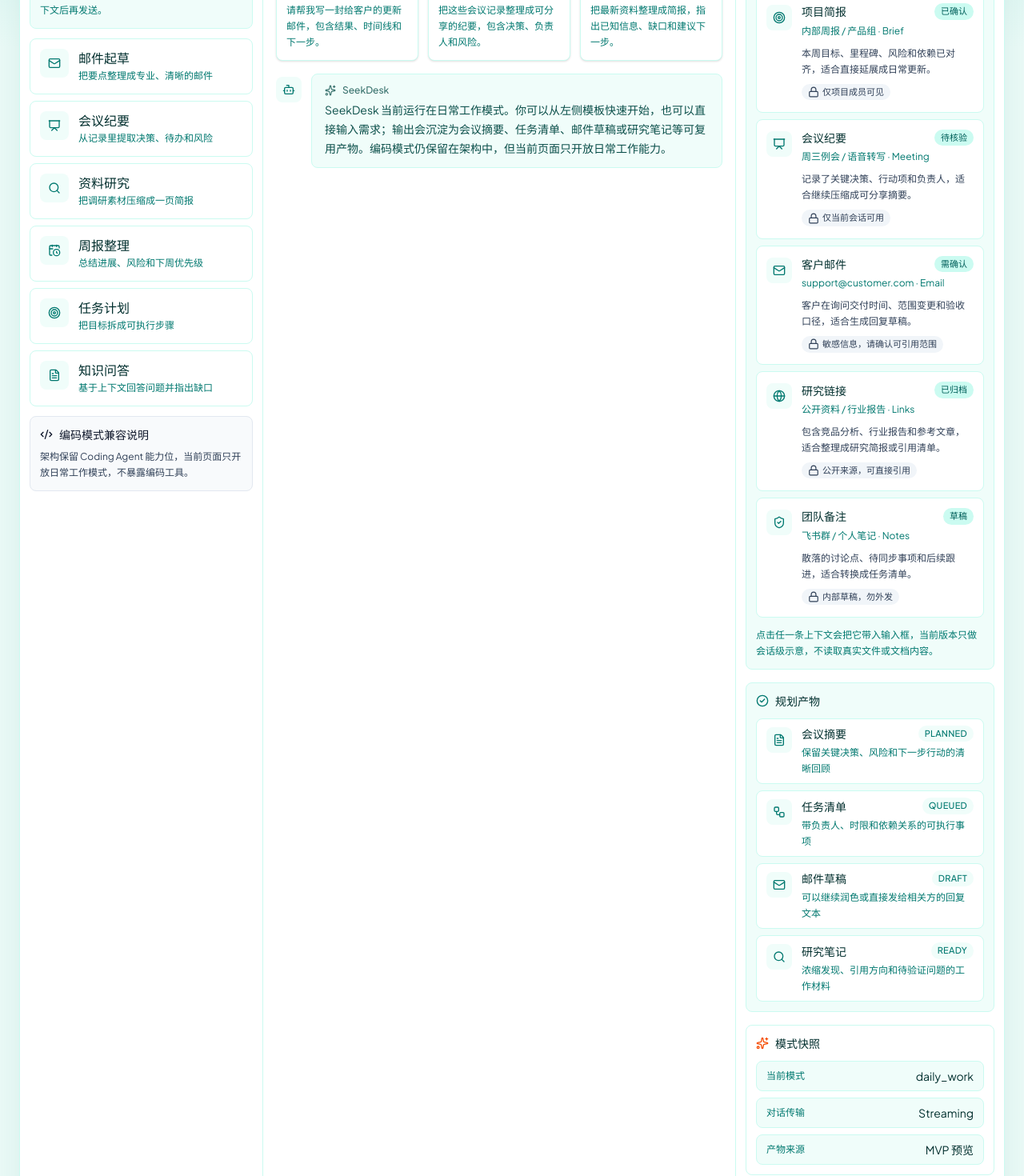
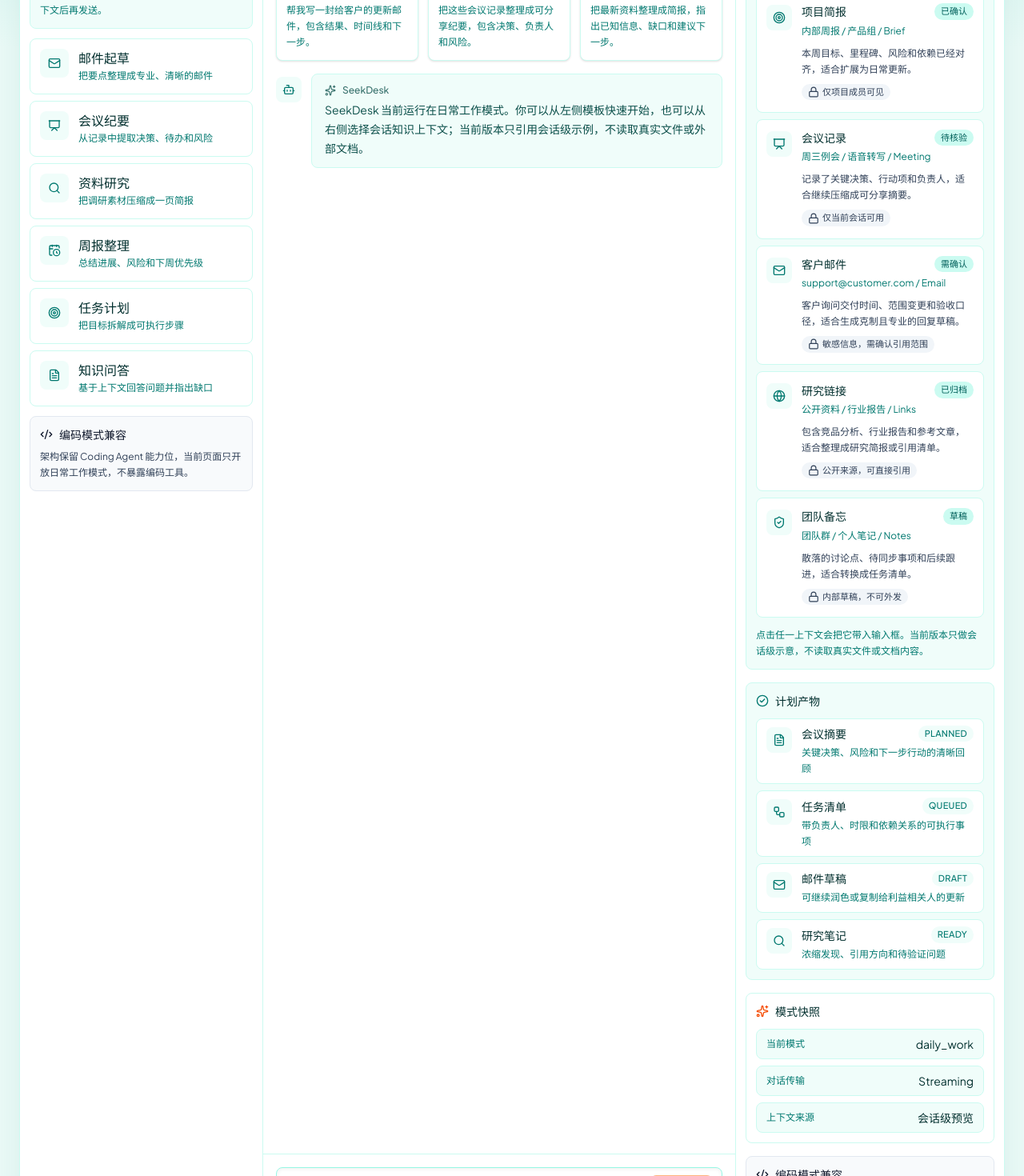
Before and after one commit to JimHanss/SeekDesk, a Next.js app in the folder apps/web/: page / in a window 1280 px wide. Shown: the part 220-1690 px from the top of the page at 80% size. Built offline with nearby package versions, Linux system fonts and the light colour scheme; no server answers.

Commit message:
fix(web): normalize session context copy

```diff
--- a/apps/web/src/app/page.tsx
+++ b/apps/web/src/app/page.tsx
@@ -61,7 +61,7 @@ interface ContextItem {
   id: string;
   title: string;
   source: string;
-  type: string;
+  sourceType: string;
   status: string;
   summary: string;
   privacy: string;
@@ -79,15 +79,15 @@ const templates: TemplateItem[] = [
     title: "邮件起草",
     description: "把要点整理成专业、清晰的邮件",
     prompt:
-      "请帮我起草一封简洁专业的邮件，说明下面的进展、关键决策和下一步行动。\n\n背景：\n- 项目：\n- 收件人：\n- 关键进展：\n- 需要对方行动：\n- 语气：清晰、友好、专业\n",
+      "帮我起草一封简洁专业的邮件，说明下面的进展、关键决定和下一步行动。\n\n背景：\n- 项目：\n- 收件人：\n- 关键进展：\n- 需要对方行动：\n- 语气：清晰、友好、专业",
     icon: Mail
   },
   {
     id: "meeting-summary",
     title: "会议纪要",
-    description: "从记录里提取决策、待办和风险",
+    description: "从记录中提取决策、待办和风险",
     prompt:
-      "请把下面的会议记录整理成可分享的会议纪要，包含：概览、关键决策、待办事项、负责人、风险和开放问题。\n\n会议记录：\n",
+      "请把下面的会议记录整理成可分享的纪要，包含：概览、关键决策、待办事项、负责人、风险和开放问题。\n\n会议记录：\n",
     icon: Presentation
   },
   {
@@ -103,13 +103,13 @@ const templates: TemplateItem[] = [
     title: "周报整理",
     description: "总结进展、风险和下周优先级",
     prompt:
-      "请把下面的信息整理成一份周报，结构为：本周进展、主要成果、风险/阻塞、下周计划。\n\n项目背景：\n本周完成：\n风险：\n下周计划：\n",
+      "请把下面的信息整理成一份周报，结构为：本周进展、主要成果、风险/阻塞、下周优先级。\n\n项目背景：\n本周完成：\n风险：\n下周计划：\n",
     icon: CalendarClock
   },
   {
     id: "task-plan",
     title: "任务计划",
-    description: "把目标拆成可执行步骤",
+    description: "把目标拆解成可执行步骤",
     prompt:
       "请为下面的目标制定任务计划，拆成阶段、列出接下来的 5 个可执行动作，并标注依赖、风险和验收标准。\n\n目标：\n截止时间：\n约束：\n",
     icon: Target
@@ -119,7 +119,7 @@ const templates: TemplateItem[] = [
     title: "知识问答",
     description: "基于上下文回答问题并指出缺口",
     prompt:
-      "请仅基于我提供的上下文回答问题。如果信息不足，请明确说明缺少什么，并只追问最少必要的信息。\n\n问题：\n上下文：\n",
+      "请仅基于我提供的上下文回答问题。如果上下文不足，请说明缺少什么，并只追问最少必要信息。\n\n问题：\n上下文：\n",
     icon: FileText
   }
 ];
@@ -129,9 +129,9 @@ const contextItems: ContextItem[] = [
     id: "project-brief",
     title: "项目简报",
     source: "内部周报 / 产品组",
-    type: "Brief",
+    sourceType: "Brief",
     status: "已确认",
-    summary: "本周目标、里程碑、风险和依赖已对齐，适合直接延展成日常更新。",
+    summary: "本周目标、里程碑、风险和依赖已经对齐，适合扩展为日常更新。",
     privacy: "仅项目成员可见",
     prompt:
       "请基于「项目简报」帮我整理一版日常工作更新，重点说明本周目标、当前进展、风险和下一步动作。",
@@ -139,33 +139,33 @@ const contextItems: ContextItem[] = [
   },
   {
     id: "meeting-notes",
-    title: "会议纪要",
+    title: "会议记录",
     source: "周三例会 / 语音转写",
-    type: "Meeting",
+    sourceType: "Meeting",
     status: "待核验",
     summary: "记录了关键决策、行动项和负责人，适合继续压缩成可分享摘要。",
     privacy: "仅当前会话可用",
     prompt:
-      "请基于「会议纪要」整理一份可分享的会议摘要，输出关键决策、待办事项、负责人和开放问题。",
+      "请基于「会议记录」整理一份可分享的会议摘要，输出关键决策、待办事项、负责人和开放问题。",
     icon: Presentation
   },
   {
     id: "customer-email",
     title: "客户邮件",
     source: "support@customer.com",
-    type: "Email",
+    sourceType: "Email",
     status: "需确认",
-    summary: "客户在询问交付时间、范围变更和验收口径，适合生成回复草稿。",
-    privacy: "敏感信息，请确认可引用范围",
+    summary: "客户询问交付时间、范围变更和验收口径，适合生成克制且专业的回复草稿。",
+    privacy: "敏感信息，需确认引用范围",
     prompt:
-      "请基于「客户邮件」帮我起草回复，先确认客户关心的交付时间、范围变更和验收口径，再给出专业且克制的回复。",
+      "请基于「客户邮件」帮我起草回复，先确认客户关心的交付时间、范围变更和验收口径，再给出专业且克制的回应。",
     icon: Mail
   },
   {
     id: "research-links",
     title: "研究链接",
     source: "公开资料 / 行业报告",
-    type: "Links",
+    sourceType: "Links",
     status: "已归档",
     summary: "包含竞品分析、行业报告和参考文章，适合整理成研究简报或引用清单。",
     privacy: "公开来源，可直接引用",
@@ -175,14 +175,14 @@ const contextItems: ContextItem[] = [
   },
   {
     id: "team-notes",
-    title: "团队备注",
-    source: "飞书群 / 个人笔记",
-    type: "Notes",
+    title: "团队备忘",
+    source: "团队群 / 个人笔记",
+    sourceType: "Notes",
     status: "草稿",
     summary: "散落的讨论点、待同步事项和后续跟进，适合转换成任务清单。",
-    privacy: "内部草稿，勿外发",
+    privacy: "内部草稿，不可外发",
     prompt:
-      "请基于「团队备注」整理出下一步行动清单，标出优先级、负责人和依赖关系。",
+      "请基于「团队备忘」整理出下一步行动清单，标出优先级、负责人和依赖关系。",
     icon: ShieldCheck
   }
 ];
@@ -190,7 +190,7 @@ const contextItems: ContextItem[] = [
 const artifacts: ArtifactItem[] = [
   {
     title: "会议摘要",
-    description: "保留关键决策、风险和下一步行动的清晰回顾",
+    description: "关键决策、风险和下一步行动的清晰回顾",
     state: "planned",
     icon: FileText
   },
@@ -202,13 +202,13 @@ const artifacts: ArtifactItem[] = [
   },
   {
     title: "邮件草稿",
-    description: "可以继续润色或直接发给相关方的回复文本",
+    description: "可继续润色或复制给利益相关人的更新",
     state: "draft",
     icon: Mail
   },
   {
     title: "研究笔记",
-    description: "浓缩发现、引用方向和待验证问题的工作材料",
+    description: "浓缩发现、引用方向和待验证问题",
     state: "ready",
     icon: Search
   }
@@ -219,7 +219,7 @@ const initialMessages: ChatMessage[] = [
     id: "assistant-welcome",
     role: "assistant",
     content:
-      "SeekDesk 当前运行在日常工作模式。你可以从左侧模板快速开始，也可以直接输入需求；输出会沉淀为会议摘要、任务清单、邮件草稿或研究笔记等可复用产物。编码模式仍保留在架构中，但当前页面只开放日常工作能力。"
+      "SeekDesk 当前运行在日常工作模式。你可以从左侧模板快速开始，也可以从右侧选择会话知识上下文；当前版本只引用会话级示例，不读取真实文件或外部文档。"
   }
 ];
 
@@ -228,9 +228,7 @@ export default function Page() {
   const [input, setInput] = useState("");
   const [status, setStatus] = useState<ChatStatus>("idle");
   const [error, setError] = useState<string | null>(null);
-  const [selectedContextId, setSelectedContextId] = useState<string | null>(
-    null
-  );
+  const [selectedContextId, setSelectedContextId] = useState<string | null>(null);
   const abortRef = useRef<AbortController | null>(null);
   const inputRef = useRef<HTMLInputElement | null>(null);
 
@@ -435,7 +433,7 @@ export default function Page() {
               <div className="rounded-[8px] border border-slate-200 bg-slate-50 px-3 py-3 text-sm text-slate-700">
                 <div className="mb-2 flex items-center gap-2 font-medium text-slate-900">
                   <Code2 className="size-4" aria-hidden="true" />
-                  编码模式兼容说明
+                  编码模式兼容
                 </div>
                 <p className="text-xs leading-5">
                   架构保留 Coding Agent 能力位，当前页面只开放日常工作模式，不暴露编码工具。
@@ -466,13 +464,13 @@ export default function Page() {
                 <PromptCard
                   icon={<Mail className="size-4" aria-hidden="true" />}
                   title="邮件起草"
-                  text="请帮我写一封给客户的更新邮件，包含结果、时间线和下一步。"
+                  text="帮我写一封给客户的更新邮件，包含结果、时间线和下一步。"
                   onClick={applyPrompt}
                 />
                 <PromptCard
                   icon={<Presentation className="size-4" aria-hidden="true" />}
                   title="会议纪要"
-                  text="把这些会议记录整理成可分享的纪要，包含决策、负责人和风险。"
+                  text="把这些会议记录整理成可分享纪要，包含决策、负责人和风险。"
                   onClick={applyPrompt}
                 />
                 <PromptCard
@@ -497,10 +495,7 @@ export default function Page() {
 
               {error ? (
                 <div className="flex items-start gap-2 rounded-[8px] border border-red-200 bg-red-50 px-3 py-2 text-sm text-red-800">
-                  <AlertCircle
-                    className="mt-0.5 size-4 shrink-0"
-                    aria-hidden="true"
-                  />
+                  <AlertCircle className="mt-0.5 size-4 shrink-0" aria-hidden="true" />
                   <span>{error}</span>
                 </div>
               ) : null}
@@ -588,7 +583,7 @@ export default function Page() {
                               </span>
                             </span>
                             <span className="mt-1 block text-xs leading-5 text-teal-700">
-                              {item.source} · {item.type}
+                              {item.source} / {item.sourceType}
                             </span>
                             <span className="mt-2 block text-xs leading-5 text-slate-700">
                               {item.summary}
@@ -604,14 +599,14 @@ export default function Page() {
                   })}
                 </div>
                 <p className="mt-3 text-xs leading-5 text-teal-700">
-                  点击任一条上下文会把它带入输入框，当前版本只做会话级示意，不读取真实文件或文档内容。
+                  点击任一上下文会把它带入输入框。当前版本只做会话级示意，不读取真实文件或文档内容。
                 </p>
               </div>
 
               <div className="rounded-[8px] border border-teal-100 bg-teal-50 p-3">
                 <div className="mb-3 flex items-center gap-2 text-sm font-medium text-teal-950">
                   <CheckCircle2 className="size-4 text-teal-700" aria-hidden="true" />
-                  规划产物
+                  计划产物
                 </div>
                 <div className="space-y-2">
                   {artifacts.map((artifact) => {
@@ -652,17 +647,17 @@ export default function Page() {
                 <div className="space-y-2 text-sm text-teal-700">
                   <StatusRow label="当前模式" value="daily_work" />
                   <StatusRow label="对话传输" value="Streaming" />
-                  <StatusRow label="产物来源" value="MVP 预览" />
+                  <StatusRow label="上下文来源" value="会话级预览" />
                 </div>
               </div>
 
               <div className="rounded-[8px] border border-slate-200 bg-slate-50 p-3 text-sm text-slate-700">
                 <div className="mb-2 flex items-center gap-2 font-medium text-slate-900">
                   <Code2 className="size-4" aria-hidden="true" />
-                  编码模式兼容说明
+                  编码模式兼容
                 </div>
                 <p className="text-xs leading-5">
-                  当前分支没有开放文件、Shell 或 Git 工具；后续可以在同一架构下扩展编码能力。
+                  当前分支没有开放文件、Shell 或 Git 工具；后续可在同一模式契约下扩展编码能力。
                 </p>
               </div>
             </div>
```
